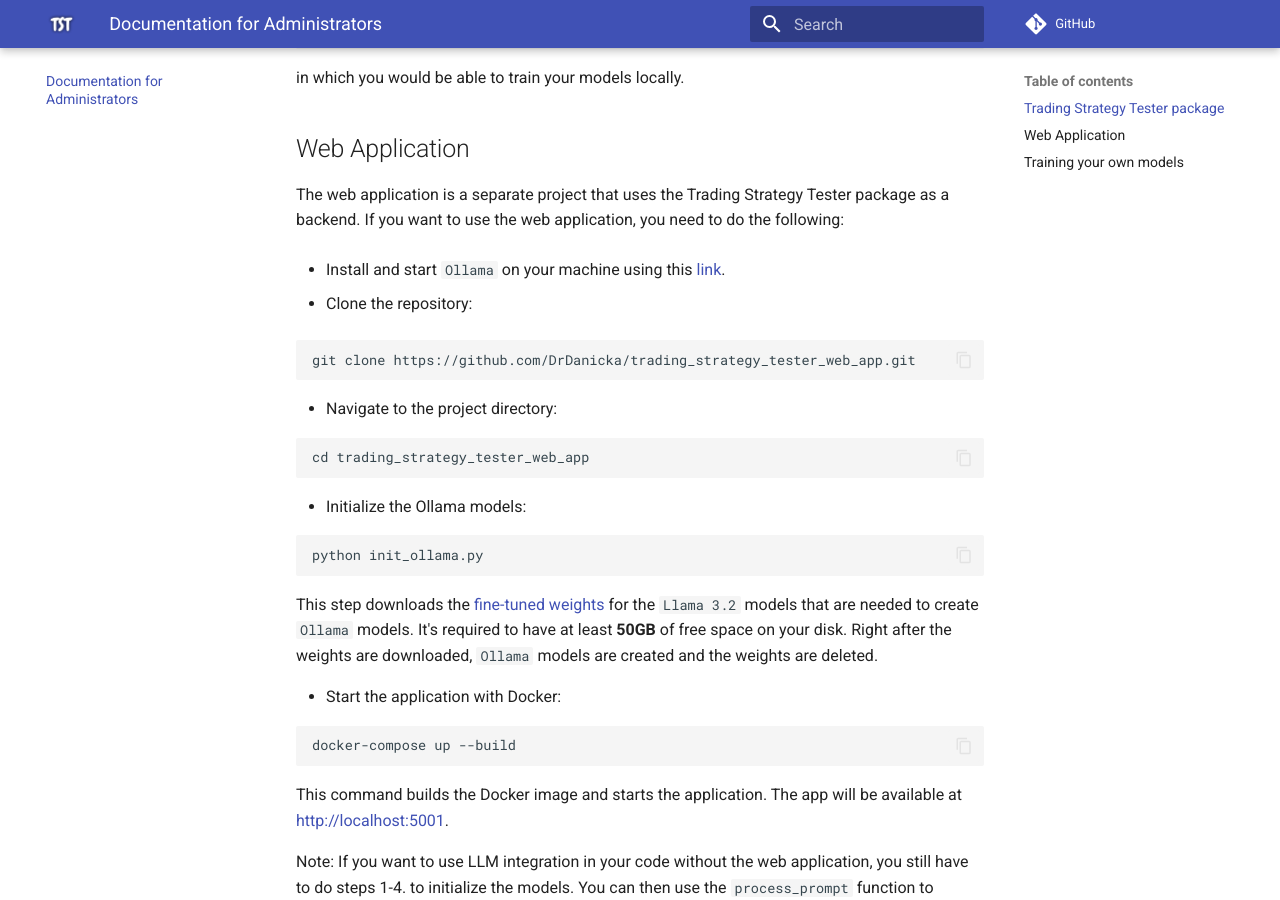
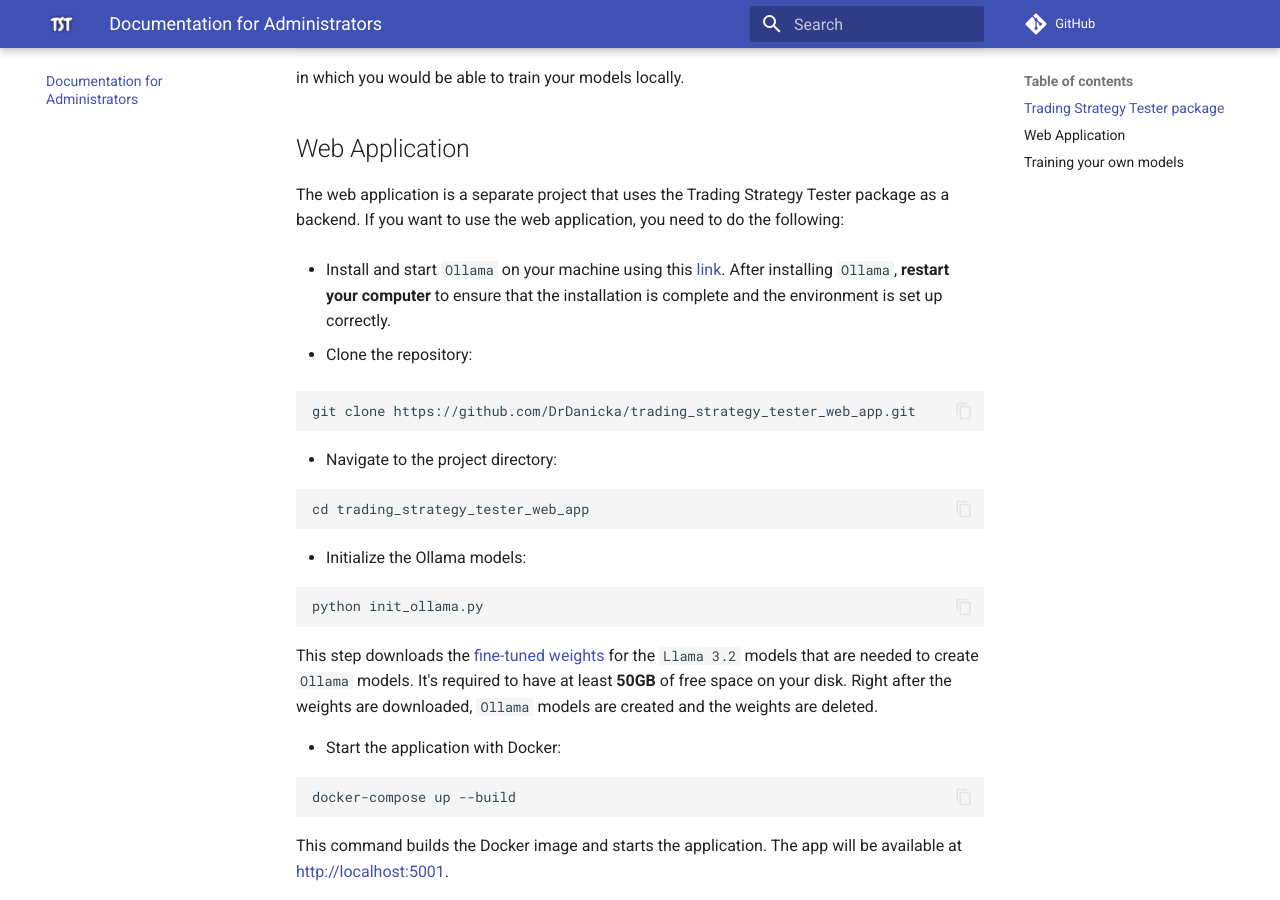
Before and after one commit to DrDanicka/trading_strategy_tester, an MkDocs documentation site: the page built from docs/admin/index.md, in a window 1280 px wide and 900 px high, scrolled down 623 px. Built offline with MkDocs 1.6.1 and Material for MkDocs 9.7.7, drawn with Linux system fonts in a browser that asks for light colours; comment, search, counter and statistics services are not loaded.

Commit message:
Added note to documentation

```diff
--- a/docs/admin/index.md
+++ b/docs/admin/index.md
@@ -22,7 +22,7 @@ in which you would be able to train your models locally.
 
 The web application is a separate project that uses the Trading Strategy Tester package as a backend. If you want to use the web application, you need to do the following:
 
-- Install and start `Ollama` on your machine using this [link](https://ollama.com/download).
+- Install and start `Ollama` on your machine using this [link](https://ollama.com/download). After installing `Ollama`, **restart your computer** to ensure that the installation is complete and the environment is set up correctly.
 
 - Clone the repository:
 
```
Also changed, not shown: README.md (+1 -1 lines).
